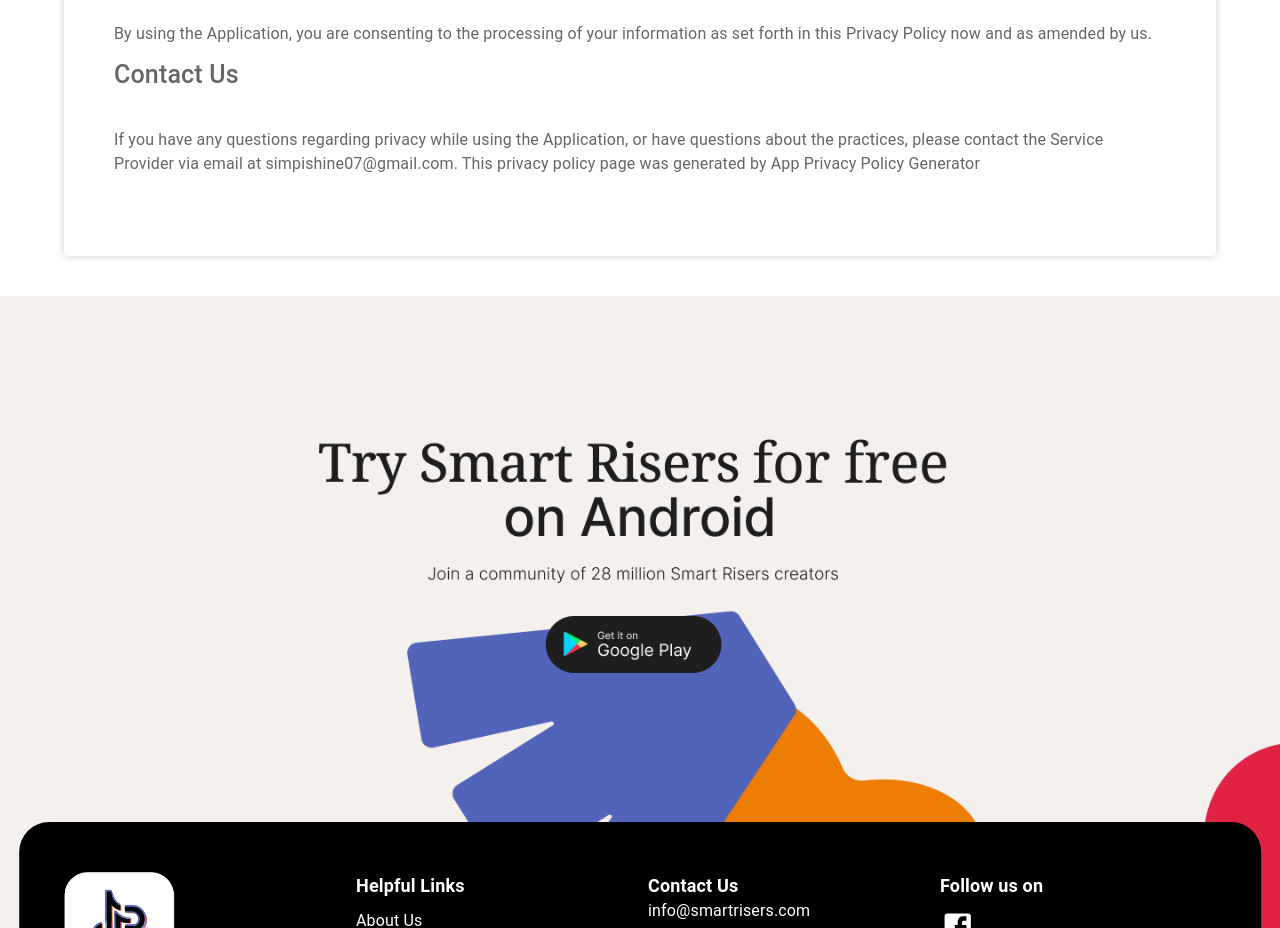
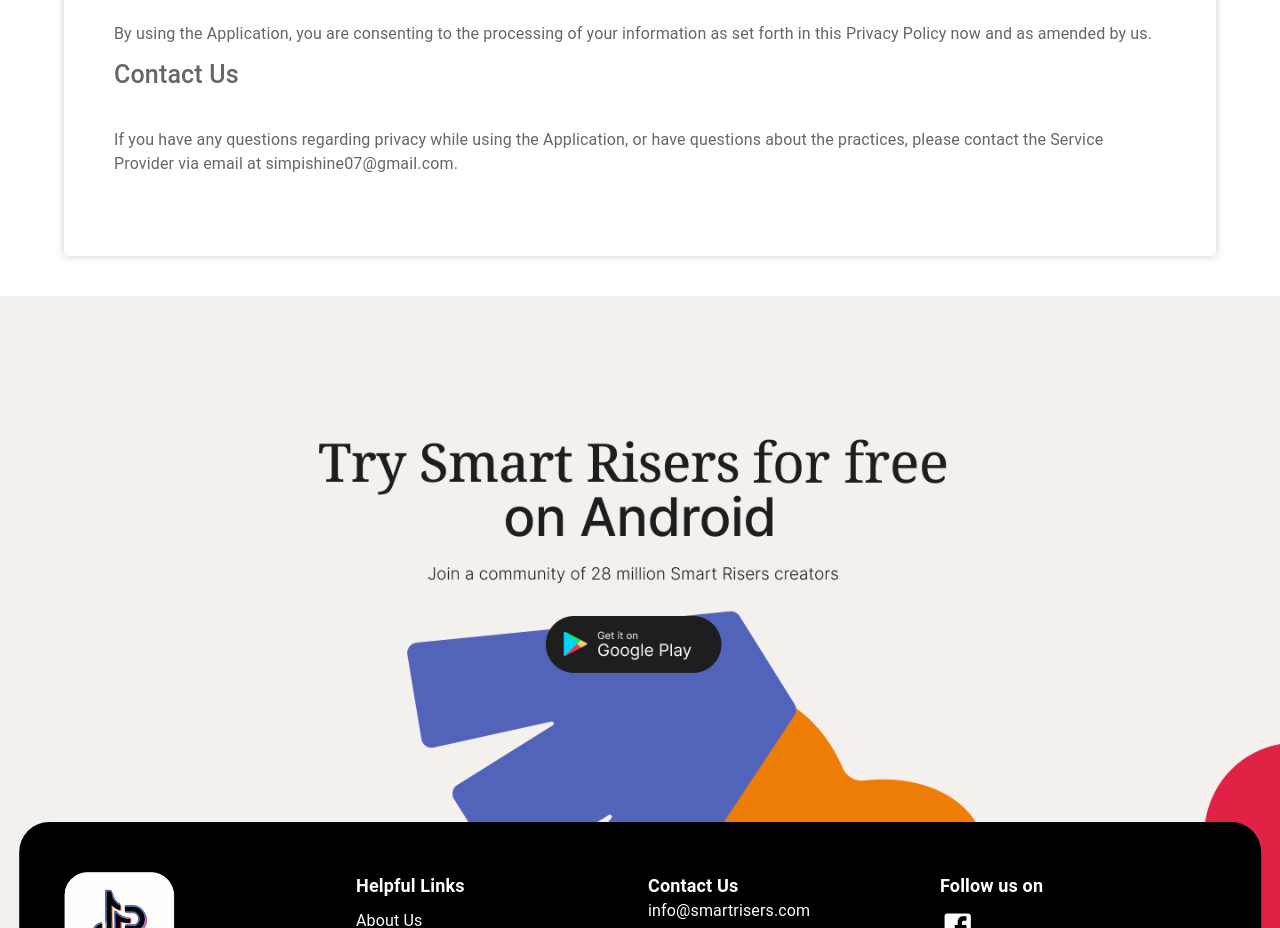
Before and after one commit to bbyte01/Smartrisers, a React (Create React App) app: page /Privacy-policy in a window 1280 px wide. Shown: the part 1820-2748 px from the top of the page. Built offline with nearby package versions, Linux system fonts and the light colour scheme.

Commit message:
remove line

```diff
--- a/src/Component/Privacy/Privacy.js
+++ b/src/Component/Privacy/Privacy.js
@@ -296,8 +296,7 @@
 
               If you have any questions regarding privacy while using the
               Application, or have questions about the practices, please contact
-              the Service Provider via email at simpishine07@gmail.com. This
-              privacy policy page was generated by App Privacy Policy Generator
+              the Service Provider via email at simpishine07@gmail.com.
             </Typography>
           </Typography>
           <Box
```
